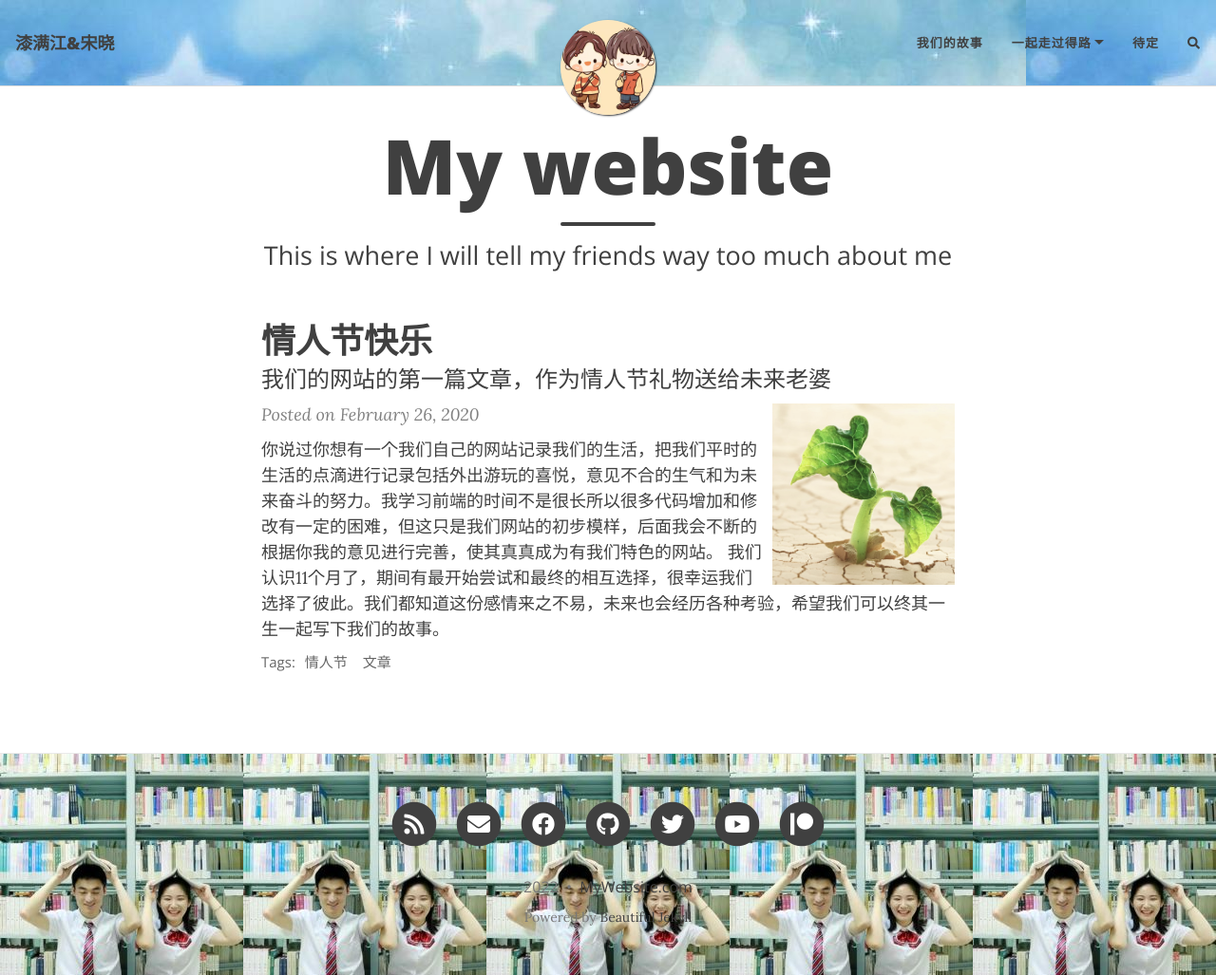
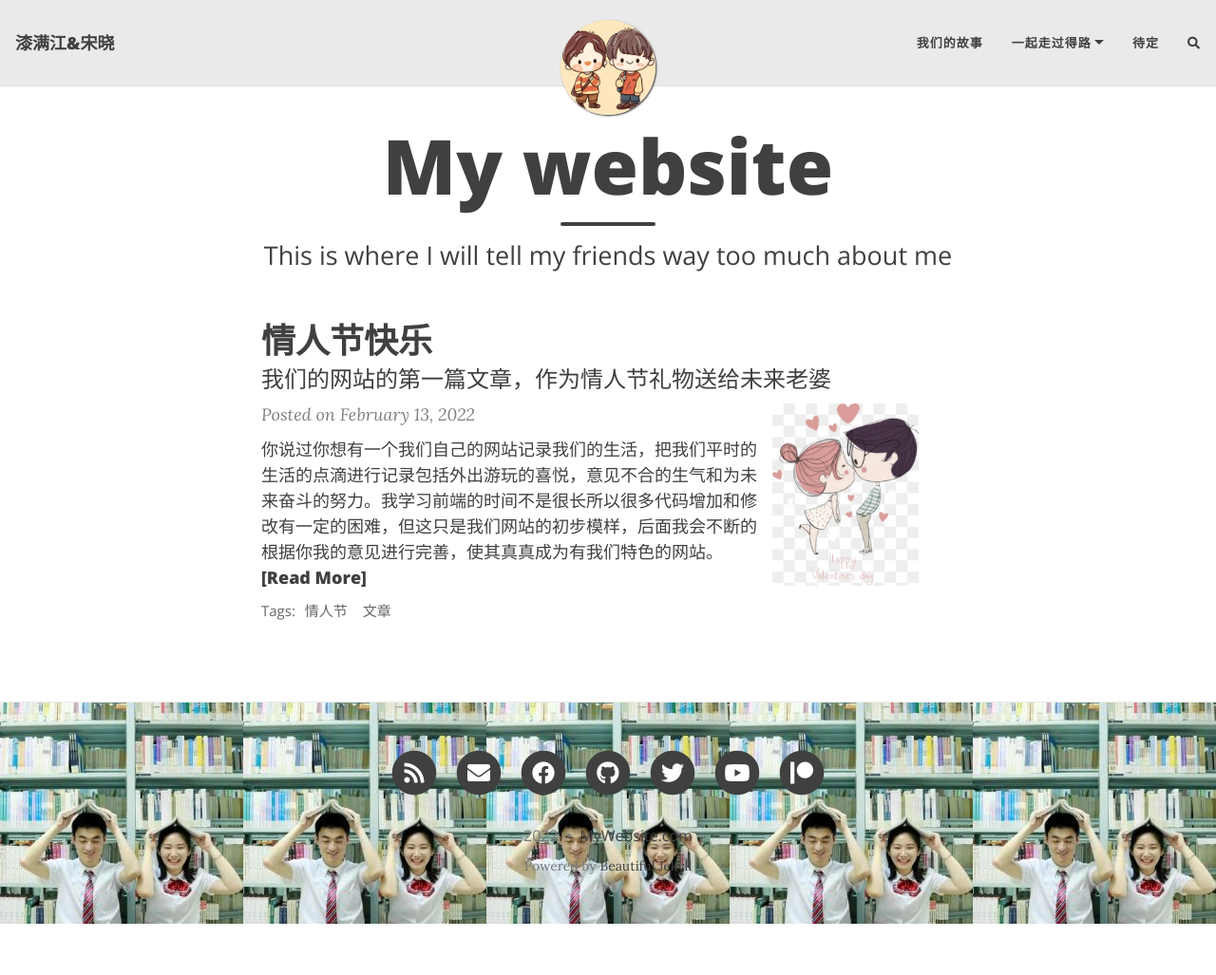
Before and after one commit to tplmdfx/tplmdfx.github.io, a Jekyll site: the page built from index.html, in a window 1280 px wide and 1027 px high. Shown: the whole window at 95% size. Built offline with Jekyll 4.4.1, drawn with Linux system fonts in a browser that asks for light colours; nearby versions of some CDN libraries; the list of posts is cut into pages by our own code; comment, search, counter and statistics services are not loaded.

Commit message:
my blog 06

```diff
--- a/_posts/2020-02-26-flake-it-till-you-make-it.md
+++ /dev/null
@@ -1,12 +0,0 @@
----
-layout: post
-title: 情人节快乐
-subtitle: 我们的网站的第一篇文章，作为情人节礼物送给未来老婆
-cover-img: /assets/img/path.jpg
-thumbnail-img: /assets/img/thumb.png
-share-img: /assets/img/path.jpg
-tags: [情人节, 文章]
----
-
-  你说过你想有一个我们自己的网站记录我们的生活，把我们平时的生活的点滴进行记录包括外出游玩的喜悦，意见不合的生气和为未来奋斗的努力。我学习前端的时间不是很长所以很多代码增加和修改有一定的困难，但这只是我们网站的初步模样，后面我会不断的根据你我的意见进行完善，使其真真成为有我们特色的网站。
-  我们认识11个月了，期间有最开始尝试和最终的相互选择，很幸运我们选择了彼此。我们都知道这份感情来之不易，未来也会经历各种考验，希望我们可以终其一生一起写下我们的故事。
--- /dev/null
+++ b/_posts/2022-02-13-flake-it-till-you-make-it.md
@@ -0,0 +1,21 @@
+---
+layout: post
+title: 情人节快乐
+subtitle: 我们的网站的第一篇文章，作为情人节礼物送给未来老婆
+cover-img: /assets/img/RR.jpg
+thumbnail-img: /assets/img/valentine.jpg
+share-img: /assets/img/RR.jpg
+tags: [情人节, 文章]
+---
+
+  你说过你想有一个我们自己的网站记录我们的生活，把我们平时的生活的点滴进行记录包括外出游玩的喜悦，意见不合的生气和为未来奋斗的努力。我学习前端的时间不是很长所以很多代码增加和修改有一定的困难，但这只是我们网站的初步模样，后面我会不断的根据你我的意见进行完善，使其真真成为有我们特色的网站。
+
+  我们认识11个月了，期间有最开始尝试和最终的相互选择，很幸运我们选择了彼此。我们都知道这份感情来之不易，未来也会经历各种考验，希望我们可以终其一生一起写下我们的故事。
+
+ 过去的一年我们的感情迅速升温，彼此也都知道了各自的性格，虽然有争吵但都顺利解决。过年的一段时间我们吵架增多并有了很多不理智的分手警告，庆幸我们也过来了才有机会写这一段文字记录。你希望我可以缩短寒假假期在开学前陪你一段时间，可是我却将二十几天的假期都用在家里，我知道你的抱怨，可是也希望我的小宝贝可以理解我，年后时间短并且去年暑假没有回家去实习了。这件事确实是对我的小宝贝的亏欠，我知道这件事的严重性，但它并不能代表我对你的爱意丝毫减少，回家的时间我一直在选择实现方案，实现模板，学习相关语法都是想在情人节的这一天可以表达出我对你的爱。
+
+ 眼前我们就有异地的棘手难题，你会感到茫然失措。我能给你做的关于专业的事情并没有多少，但我可以给你一种坚定信念，那就是我们一定会克服困难，结束异地，开始属于我们的幸福生活，这个生活的男女主角只能是你和我。
+
+ 小宝贝，让我此时先叫你一声老婆。
+
+ 老婆，情人节快乐，希望以后的日子我可以替你多承担困难，给你坚定的信念。我爱你，老婆。啵啵！
--- a/aboutme.md
+++ b/aboutme.md
@@ -1,7 +1,7 @@
 ---
 layout: page
 title: 我们的故事
-subtitle: 为什么我会选择你
+subtitle: 双向奔赴的我们
 ---
 
 漆满江和宋晓的故事包括:
@@ -10,16 +10,16 @@
 - 相遇
 - 相知
 
-让我们走进他们的故事?
+走进我们的故事。
 
 ### 相识
 
-男友视角：2021春季学期伊始，通过师兄介绍认识了宋晓。长的好看、性格开朗还聊的来天。很开心喜提一块金砖。初期印象最深刻的事情应该是写语文作业吧，都没见过面就让人家帮忙写语文作业着实不好意思，小宝贝也爽快的由四篇作业讨价还价到两篇作业，happy。
+男友视角：2021春季学期伊始，通过师兄介绍认识了宋晓。长的好看、性格好还聊的来天。很开心喜提一块金砖。初期印象最深刻的事情应该是写语文作业吧，都没见过面就让人家帮忙写语文作业着实不好意思，小宝贝也爽快的由四篇作业讨价还价到两篇作业，happy。
 
 ### 相遇
 
-男友视角：小宝贝还在华师的时候我们会经常见面，由最初的一周一次到一周两次甚至三次，主要因为我学习任务重（导师不放）。第一次是在华科的地铁站见面的，后来我们就去看了电影，逛了光谷步行街，吃了饭。后来和小宝贝一起逛了解放公园，江滩，楚河汉街，湖北省博物馆，户部巷，武汉长江大桥等等，原来和喜欢的人逛景点是这样的感觉呢。
+男友视角：小宝贝还在华师的时候我们会经常见面，由最初的一周一次到一周两次甚至三次，主要因为我学习任务重（导师不放）。第一次是在华科的地铁站见面的，然后我们就去看了电影，逛了光谷步行街，吃了饭。后来和小宝贝一起逛了解放公园，江滩，楚河汉街，湖北省博物馆，户部巷，武汉长江大桥等等，原来和喜欢的人逛景点是这样的感觉呢。
 
 ### 相知
 
-男友视角：小宝贝很顺利毕业并且找到工作，我们面临异地的难题，这期间我们吵过很多次架可是还是坚持每月见一次，异地见面的成本很高但很有必要，见面后很多问题都会坐下来认真商量避免了很多误会。我找到了一个工作和小宝贝没有在同一个城市，可能还会有一段异地的时间，但我相信我们能一起熬过来，相知是一个漫长的过程，需要我们一起体会，love。
+男友视角：小宝贝很顺利毕业并且找到工作，我们面临异地的难题，这期间我们吵过很多次架可是还是坚持每月见一次，异地见面的成本很高但很有必要，见面后很多问题都会坐下来认真商量，避免了很多误会。我找到了一个工作和小宝贝没有在同一个城市，可能还会有一段异地的时间，但我相信我们能一起熬过来，相知是一个漫长的过程，需要我们一起体会，love。
```
Also changed, not shown: assets/img/RR.jfif (deleted), assets/img/RR.jpg (added), assets/img/q1.jfif (added), assets/img/valentine.jpg (added).
